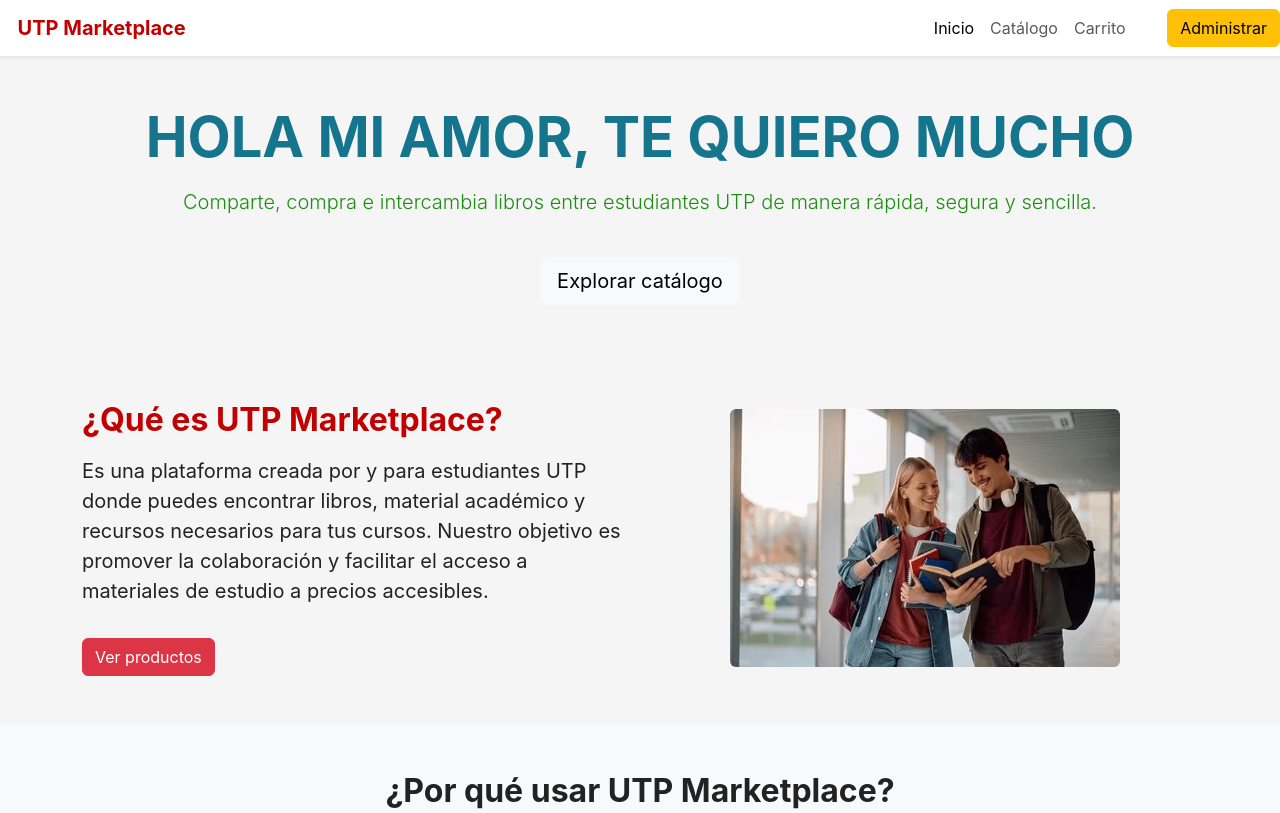
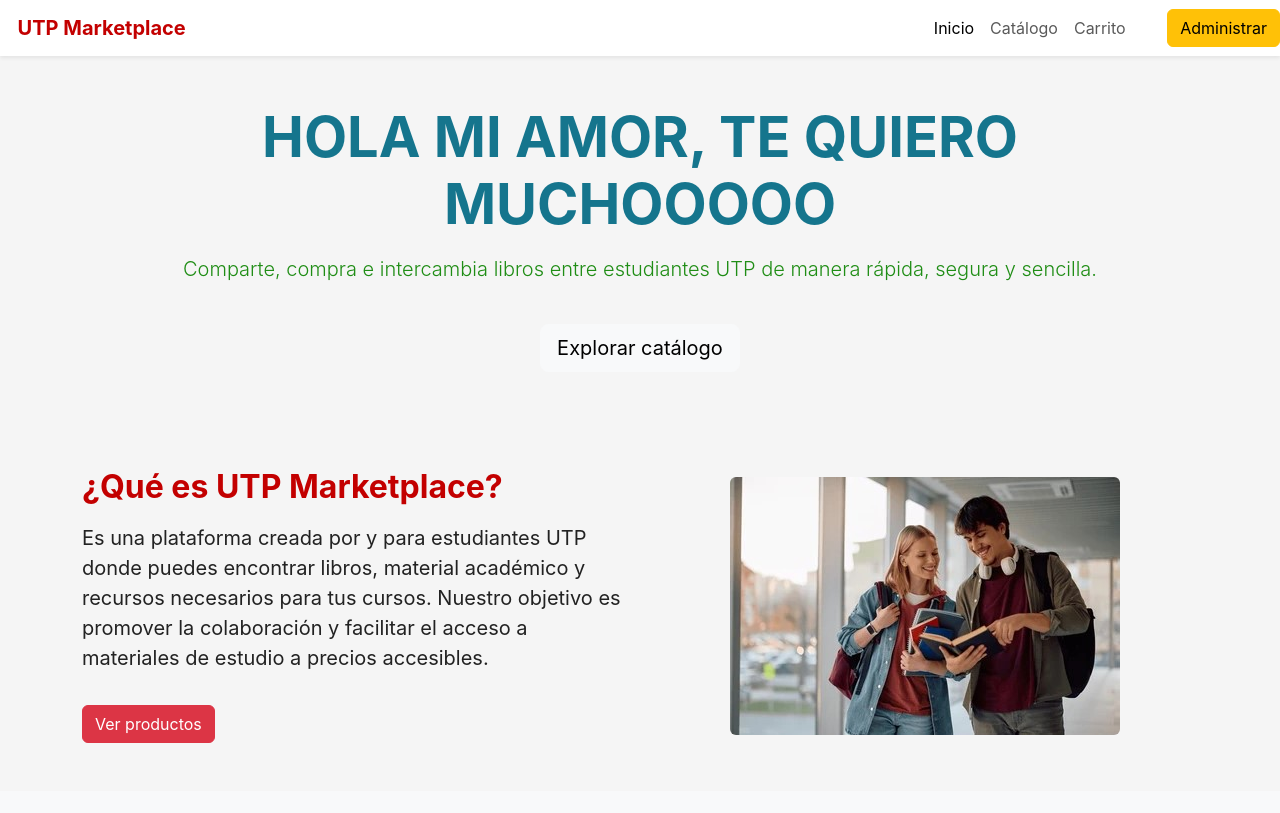
Before and after one commit to Josue-dc/utp-marketplace, a plain HTML site: page index.html in a window 1280 px wide. Shown: the top 813 px of the page. Drawn offline with nearby package versions, Linux system fonts and the light colour scheme.

Commit message:
Update header text in index.html

```diff
--- a/index.html
+++ b/index.html
@@ -34,7 +34,7 @@
 
   <header class="py-5 hero-section text-white">
     <div class="container text-center">
-      <h1 class="display-4 fw-bold" style="color:#15758d;">HOLA MI AMOR, TE QUIERO MUCHO</h1>
+      <h1 class="display-4 fw-bold" style="color:#15758d;">HOLA MI AMOR, TE QUIERO MUCHOOOOO</h1>
       <p class="lead mt-3" style="color:#1f8d15;">
         Comparte, compra e intercambia libros entre estudiantes UTP de manera rápida, segura y sencilla.
       </p>
```
